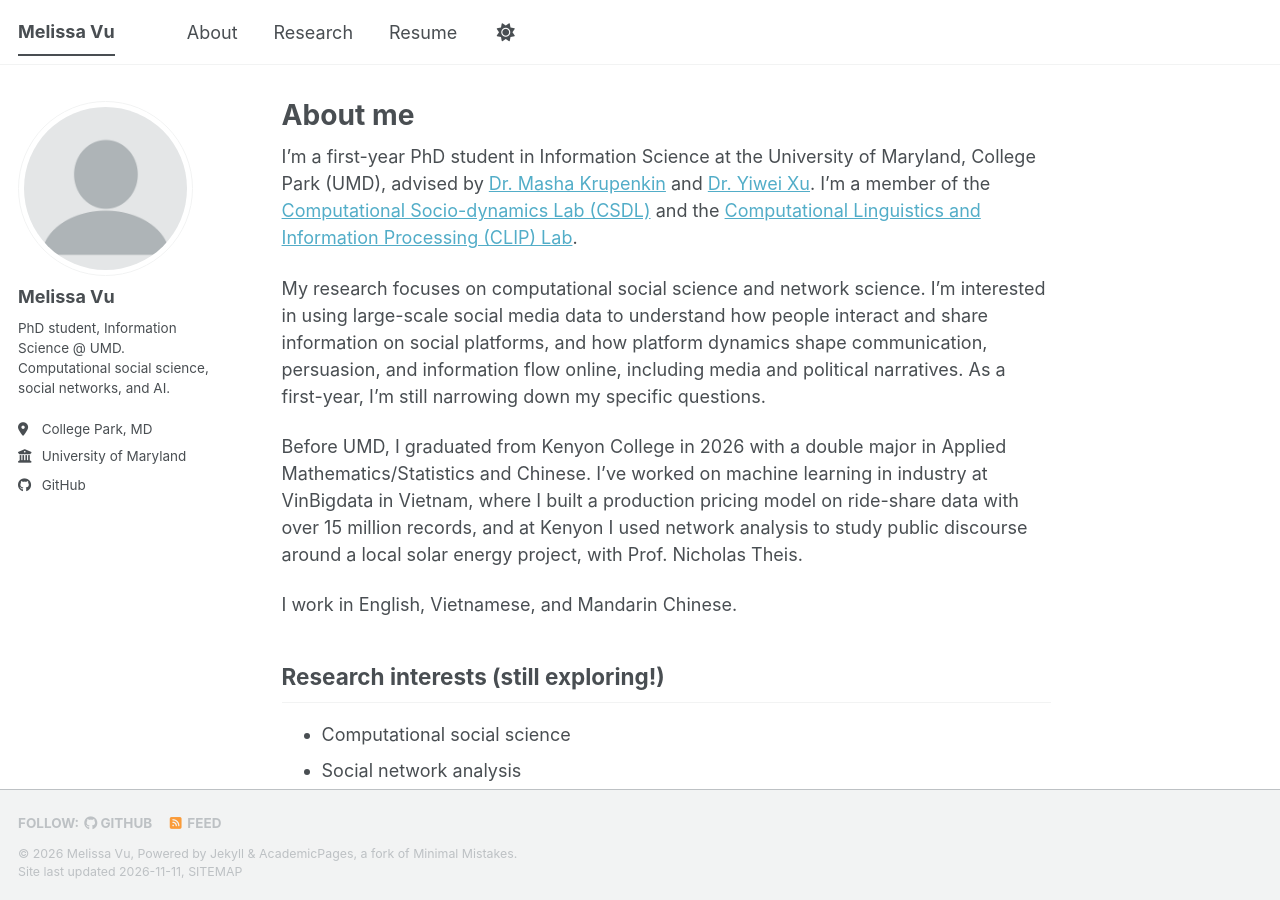
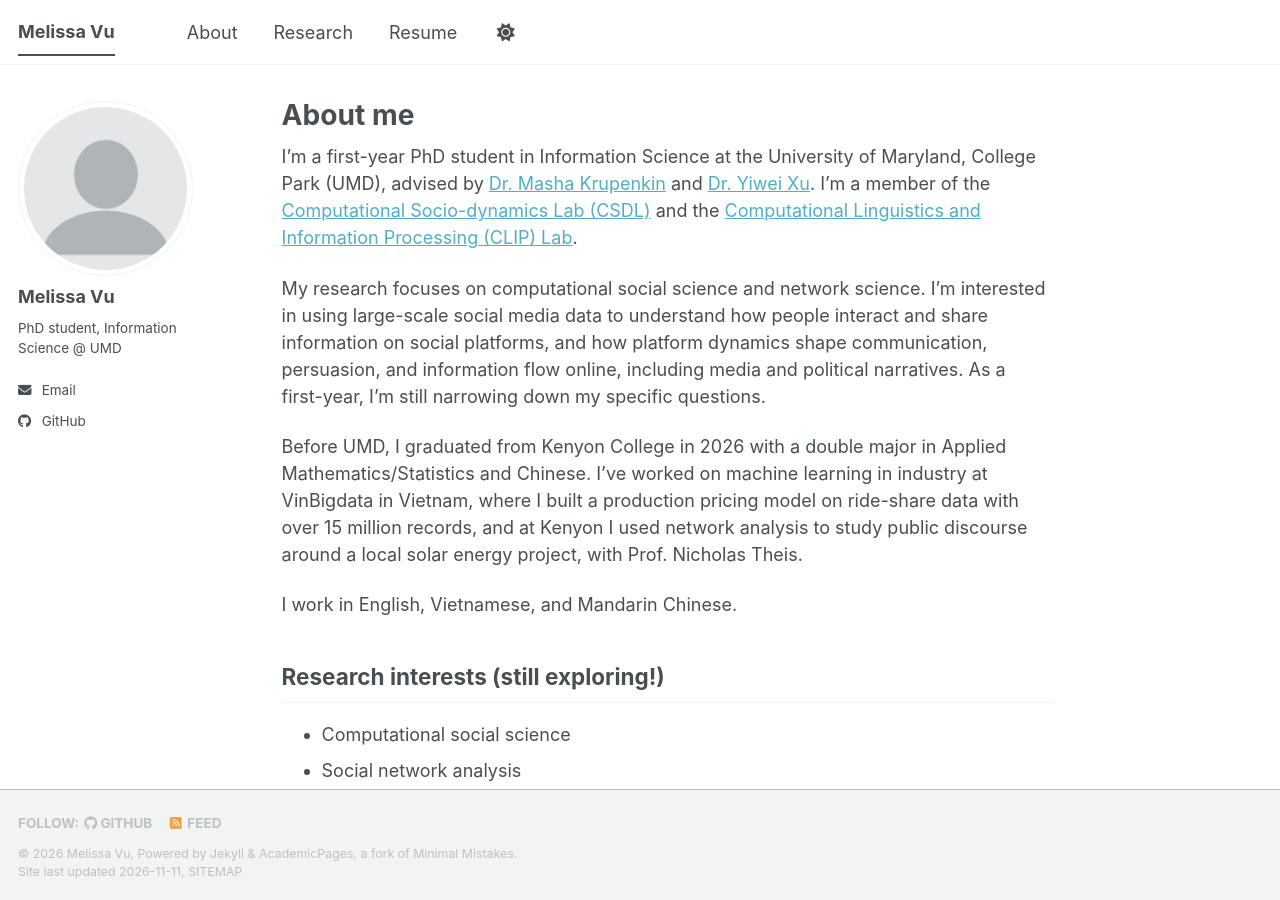
Before and after one commit to melvu-25/melvu-25.github.io, a Jekyll site: the page built from _pages/about.md, in a window 1280 px wide and 900 px high. Built offline with Jekyll 4.4.1, drawn with Linux system fonts in a browser that asks for light colours; a script bundle is joined from its source files by our own code; a style sheet for code colours, icons or effects is not loaded.

Commit message:
Update personal information in _config.yml
Removed location and employer fields, added LinkedIn and email.

```diff
--- a/_config.yml
+++ b/_config.yml
@@ -26,11 +26,9 @@ author:
   avatar           : "profile.png"
   name             : "Melissa Vu"
   pronouns         : # example: "she/her"
-  bio              : "PhD student, Information Science @ UMD. Computational social science, social networks, and AI."
-  location         : "College Park, MD"
-  employer         : "University of Maryland"
-  uri              : # URL
-  email            : # add your UMD email here
+  bio              : "PhD student, Information Science @ UMD"
+  linkedin         : https://www.linkedin.com/in/melissa-vu/
+  email            : melvu@umd.edu
 
   # Academic websites
   academia         : # URL
```
